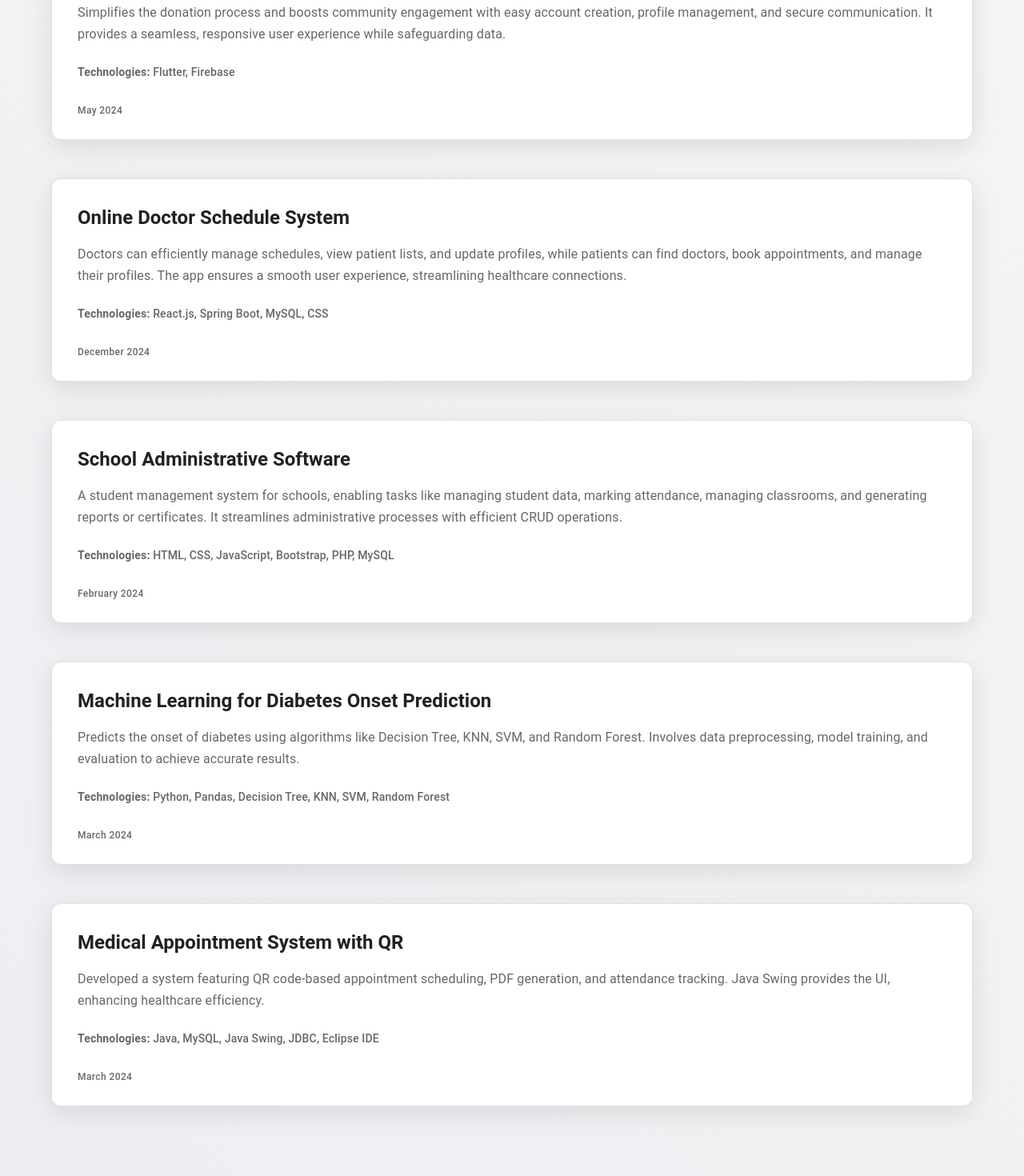
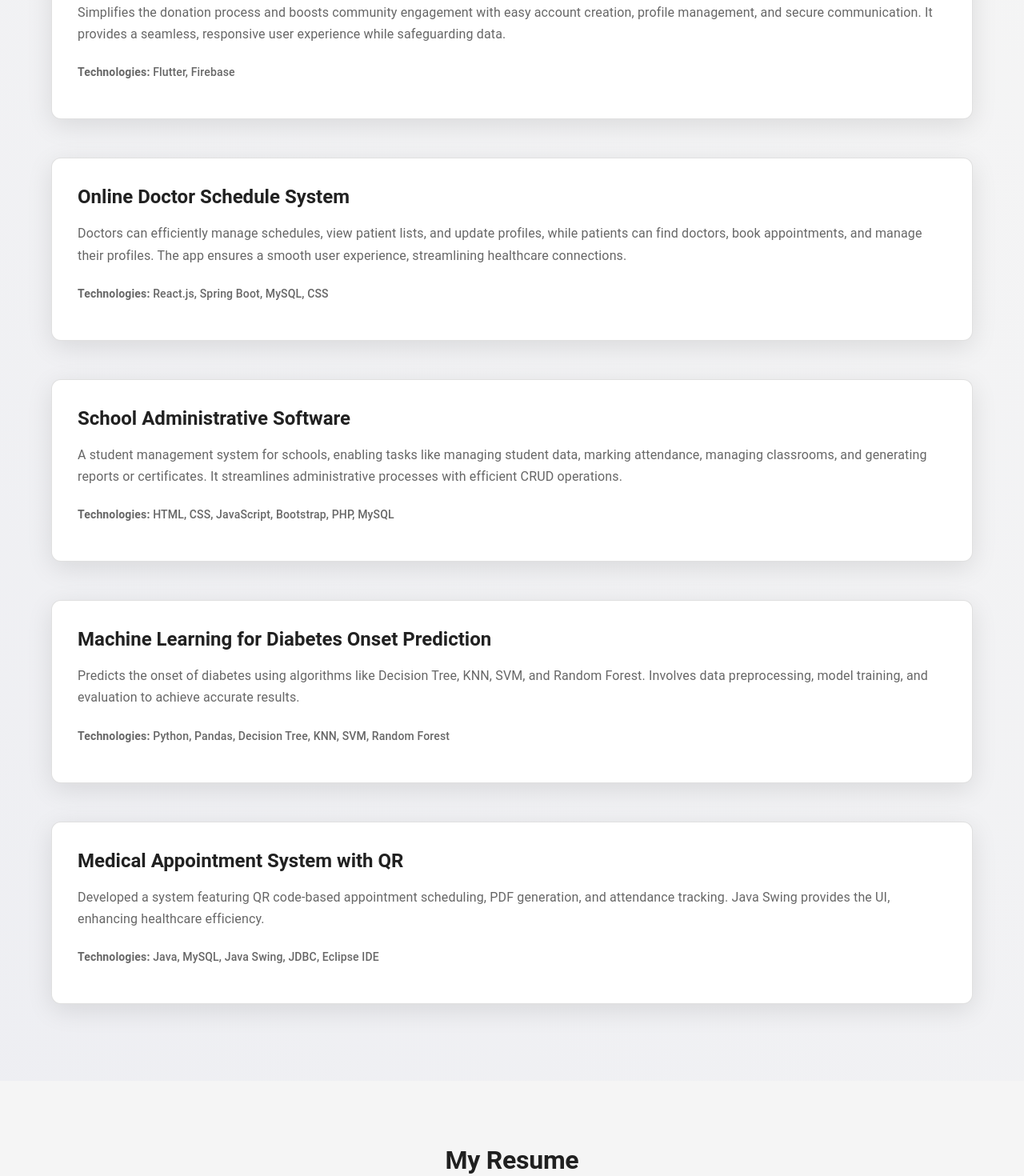
Before and after one commit to AshenWishwaGeeth/AshenWishwaGeeth.github.io, a React (Create React App) app: page / in a window 1280 px wide. Shown: the part 2320-3790 px from the top of the page at 80% size. Built offline with nearby package versions, Linux system fonts and the light colour scheme.

Commit message:
some changes

```diff
--- a/src/components/Projects.js
+++ b/src/components/Projects.js
@@ -7,31 +7,31 @@ const projects = [
     title: 'Blood Donation Mobile App',
     description: 'Simplifies the donation process and boosts community engagement with easy account creation, profile management, and secure communication. It provides a seamless, responsive user experience while safeguarding data.',
     technologies: ['Flutter', 'Firebase'],
-    date: 'May 2024'
+
   },
   {
     title: 'Online Doctor Schedule System',
     description: 'Doctors can efficiently manage schedules, view patient lists, and update profiles, while patients can find doctors, book appointments, and manage their profiles. The app ensures a smooth user experience, streamlining healthcare connections.',
     technologies: ['React.js', 'Spring Boot', 'MySQL', 'CSS'],
-    date: 'December 2024'
+
   },
   {
     title: 'School Administrative Software',
     description: 'A student management system for schools, enabling tasks like managing student data, marking attendance, managing classrooms, and generating reports or certificates. It streamlines administrative processes with efficient CRUD operations.',
     technologies: ['HTML', 'CSS', 'JavaScript', 'Bootstrap', 'PHP', 'MySQL'],
-    date: 'February 2024'
+
   },
   {
     title: 'Machine Learning for Diabetes Onset Prediction',
     description: 'Predicts the onset of diabetes using algorithms like Decision Tree, KNN, SVM, and Random Forest. Involves data preprocessing, model training, and evaluation to achieve accurate results.',
     technologies: ['Python', 'Pandas', 'Decision Tree', 'KNN', 'SVM', 'Random Forest'],
-    date: 'March 2024'
+
   },
   {
     title: 'Medical Appointment System with QR',
     description: 'Developed a system featuring QR code-based appointment scheduling, PDF generation, and attendance tracking. Java Swing provides the UI, enhancing healthcare efficiency.',
     technologies: ['Java', 'MySQL', 'Java Swing', 'JDBC', 'Eclipse IDE'],
-    date: 'March 2024'
+
   }
 ];
 
--- a/src/components/Resume.js
+++ b/src/components/Resume.js
@@ -37,7 +37,7 @@ const Resume = () => {
       company: 'Sri Lanka Telecom Head Office',
       year: '2025-2026',
       description: 'As a Software Developer Intern at Sri Lanka Telecom, I help design, code, and test software applications. I work with the team to improve system performance and fix issues, gaining practical experience with industry tools and processes.',
-      skills: ['Java', 'Spring Boot', 'SQL', 'Agile'],
+      skills: ['Node.js', 'react.js', 'SQL', 'Agile'],
       icon: '💻',
     },
   ];
```
